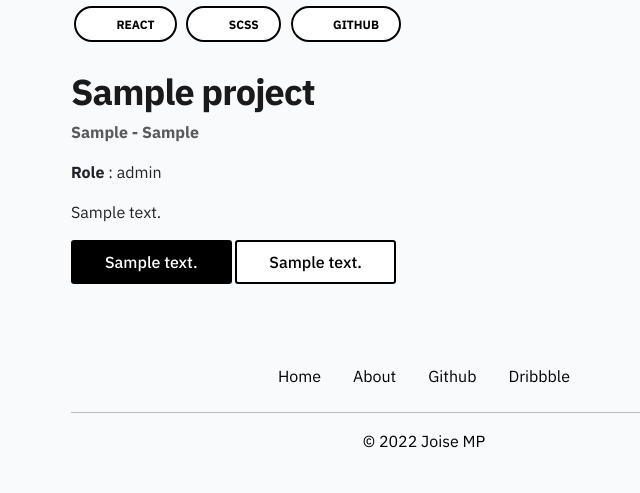
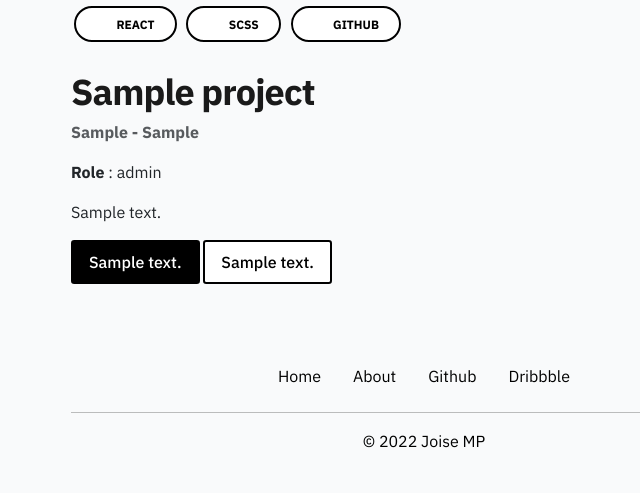
Before and after one commit to joisemp/portfolio, a Django app: page /projects/1/ in a window 1280 px wide. Shown: the part 709-1202 px from the top of the page, without its empty margins (216-856 px from the left). Run offline with Django 3.2, Linux system fonts and the light colour scheme; tables that the repository leaves empty hold one stand-in row (values such as "Sample post"); grey boxes marked "Sample" are stand-in pictures; some libraries are stand-ins or nearby versions; some web fonts are replaced.

Commit message:
Made some changes
- Removed icon field from project fields
- Converted role field in project model to a select field in forms
- Changed the button x padding to 1rem from 2rem

```diff
--- a/projects/models.py
+++ b/projects/models.py
@@ -18,13 +18,9 @@ class Project(models.Model):
     primary_button_text = models.CharField(
         null=True, blank=True, max_length=300)
     primary_link = models.CharField(null=True, blank=True, max_length=300)
-    primary_button_icon = models.CharField(
-        null=True, blank=True, max_length=300)
     secondary_button_text = models.CharField(
         null=True, blank=True, max_length=300)
     secondary_link = models.CharField(null=True, blank=True, max_length=300)
-    secondary_button_icon = models.CharField(
-        null=True, blank=True, max_length=300)
     python = models.BooleanField(null=True, blank=True)
     bootstrap = models.BooleanField(null=True, blank=True)
     figma = models.BooleanField(null=True, blank=True)
--- a/projects/static/projects/about/style.css
+++ b/projects/static/projects/about/style.css
@@ -42,7 +42,7 @@ body {
 .primary-btn {
   color: white;
   background: black;
-  padding: 0.5rem 2rem;
+  padding: 0.5rem 1rem;
   border-radius: 0.2rem;
   border: 2px solid black;
   font-weight: 500;
@@ -58,7 +58,7 @@ body {
   color: rgb(0, 0, 0);
   background: rgb(255, 255, 255);
   border: 2px solid rgb(0, 0, 0);
-  padding: 0.5rem 2rem;
+  padding: 0.5rem 1rem;
   border-radius: 0.2rem;
   font-weight: 500;
   transition: all 0.3s ease-out;
--- a/projects/static/projects/base.css
+++ b/projects/static/projects/base.css
@@ -42,7 +42,7 @@ body {
 .primary-btn {
   color: white;
   background: black;
-  padding: 0.5rem 2rem;
+  padding: 0.5rem 1rem;
   border-radius: 0.2rem;
   border: 2px solid black;
   font-weight: 500;
@@ -58,7 +58,7 @@ body {
   color: rgb(0, 0, 0);
   background: rgb(255, 255, 255);
   border: 2px solid rgb(0, 0, 0);
-  padding: 0.5rem 2rem;
+  padding: 0.5rem 1rem;
   border-radius: 0.2rem;
   font-weight: 500;
   transition: all 0.3s ease-out;
--- a/projects/static/projects/base.scss
+++ b/projects/static/projects/base.scss
@@ -42,7 +42,7 @@ body {
 .primary-btn {
     color: #ffff;
     background: black;
-    padding: 0.5rem 2rem;
+    padding: 0.5rem 1rem;
     border-radius: 0.2rem;
     border: 2px solid black;
     font-weight: 500;
@@ -59,7 +59,7 @@ body {
     color: rgb(0, 0, 0);
     background: rgb(255, 255, 255);
     border: 2px solid rgb(0, 0, 0);
-    padding: 0.5rem 2rem;
+    padding: 0.5rem 1rem;
     border-radius: 0.2rem;
     font-weight: 500;
     transition: all 0.3s ease-out;
--- a/projects/static/projects/contact/style.css
+++ b/projects/static/projects/contact/style.css
@@ -42,7 +42,7 @@ body {
 .primary-btn {
   color: white;
   background: black;
-  padding: 0.5rem 2rem;
+  padding: 0.5rem 1rem;
   border-radius: 0.2rem;
   border: 2px solid black;
   font-weight: 500;
@@ -58,7 +58,7 @@ body {
   color: rgb(0, 0, 0);
   background: rgb(255, 255, 255);
   border: 2px solid rgb(0, 0, 0);
-  padding: 0.5rem 2rem;
+  padding: 0.5rem 1rem;
   border-radius: 0.2rem;
   font-weight: 500;
   transition: all 0.3s ease-out;
--- a/projects/static/projects/home/style.css
+++ b/projects/static/projects/home/style.css
@@ -42,7 +42,7 @@ body {
 .primary-btn {
   color: white;
   background: black;
-  padding: 0.5rem 2rem;
+  padding: 0.5rem 1rem;
   border-radius: 0.2rem;
   border: 2px solid black;
   font-weight: 500;
@@ -58,7 +58,7 @@ body {
   color: rgb(0, 0, 0);
   background: rgb(255, 255, 255);
   border: 2px solid rgb(0, 0, 0);
-  padding: 0.5rem 2rem;
+  padding: 0.5rem 1rem;
   border-radius: 0.2rem;
   font-weight: 500;
   transition: all 0.3s ease-out;
--- a/projects/static/projects/project-detail/style.css
+++ b/projects/static/projects/project-detail/style.css
@@ -42,7 +42,7 @@ body {
 .primary-btn {
   color: white;
   background: black;
-  padding: 0.5rem 2rem;
+  padding: 0.5rem 1rem;
   border-radius: 0.2rem;
   border: 2px solid black;
   font-weight: 500;
@@ -58,7 +58,7 @@ body {
   color: rgb(0, 0, 0);
   background: rgb(255, 255, 255);
   border: 2px solid rgb(0, 0, 0);
-  padding: 0.5rem 2rem;
+  padding: 0.5rem 1rem;
   border-radius: 0.2rem;
   font-weight: 500;
   transition: all 0.3s ease-out;
--- a/projects/static/projects/project-list/style.css
+++ b/projects/static/projects/project-list/style.css
@@ -42,7 +42,7 @@ body {
 .primary-btn {
   color: white;
   background: black;
-  padding: 0.5rem 2rem;
+  padding: 0.5rem 1rem;
   border-radius: 0.2rem;
   border: 2px solid black;
   font-weight: 500;
@@ -58,7 +58,7 @@ body {
   color: rgb(0, 0, 0);
   background: rgb(255, 255, 255);
   border: 2px solid rgb(0, 0, 0);
-  padding: 0.5rem 2rem;
+  padding: 0.5rem 1rem;
   border-radius: 0.2rem;
   font-weight: 500;
   transition: all 0.3s ease-out;
--- a/projects/templates/projects/home.html
+++ b/projects/templates/projects/home.html
@@ -85,7 +85,7 @@
 
         {% if projects.count > 3 %}
         <div class="mb-5">
-            <a href="#" class="btn primary-btn">View all<i class="fa-solid fa-arrow-right ps-2 pt-2"></i></a>
+            <a href="{{projectListPage}}" class="btn primary-btn">View all<i class="fa-solid fa-arrow-right ps-3 pt-2"></i></a>
         </div>
         {% endif %}
 
--- a/projects/templates/projects/project_detail.html
+++ b/projects/templates/projects/project_detail.html
@@ -53,8 +53,12 @@
             <p>
                 {{object.summary}}
             </p>
-            <a href="https://{{object.primary_link}}" target="_blank" class="btn primary-btn">{{object.primary_button_text}}</a>
-            <a href="https://{{object.secondary_link}}" target="_blank" class="btn secondary-btn">{{object.secondary_button_text}}</a>
+            <div>
+                <a href="https://{{object.primary_link}}" target="_blank" class="btn primary-btn">{{object.primary_button_text | safe}}</a>
+                {% if object.secondary_link %}
+                <a href="https://{{object.secondary_link}}" target="_blank" class="btn secondary-btn">{{object.secondary_button_text | safe}}</a>
+                {% endif %}
+            </div>
         </div>
 
     </section>
```
Also changed, not shown: projects/forms.py (+8 -1 lines), projects/migrations/0001_initial.py, projects/migrations/0002_project_project_type.py (deleted).
